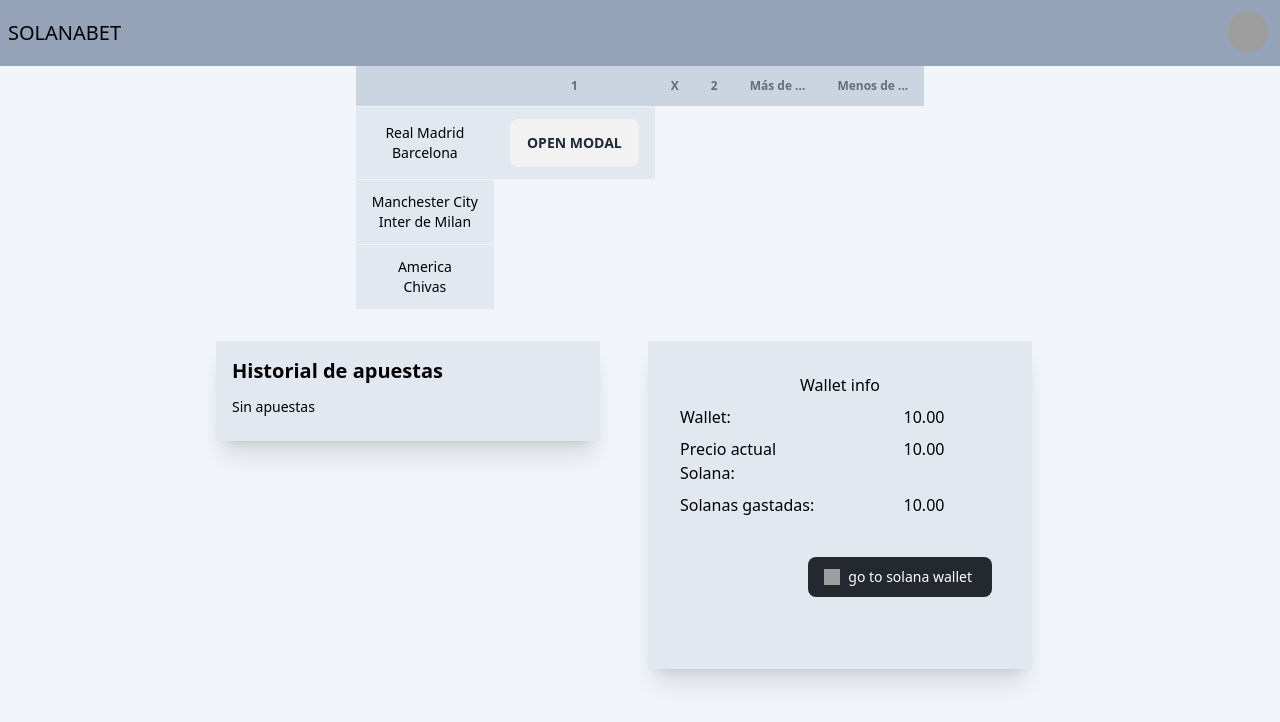
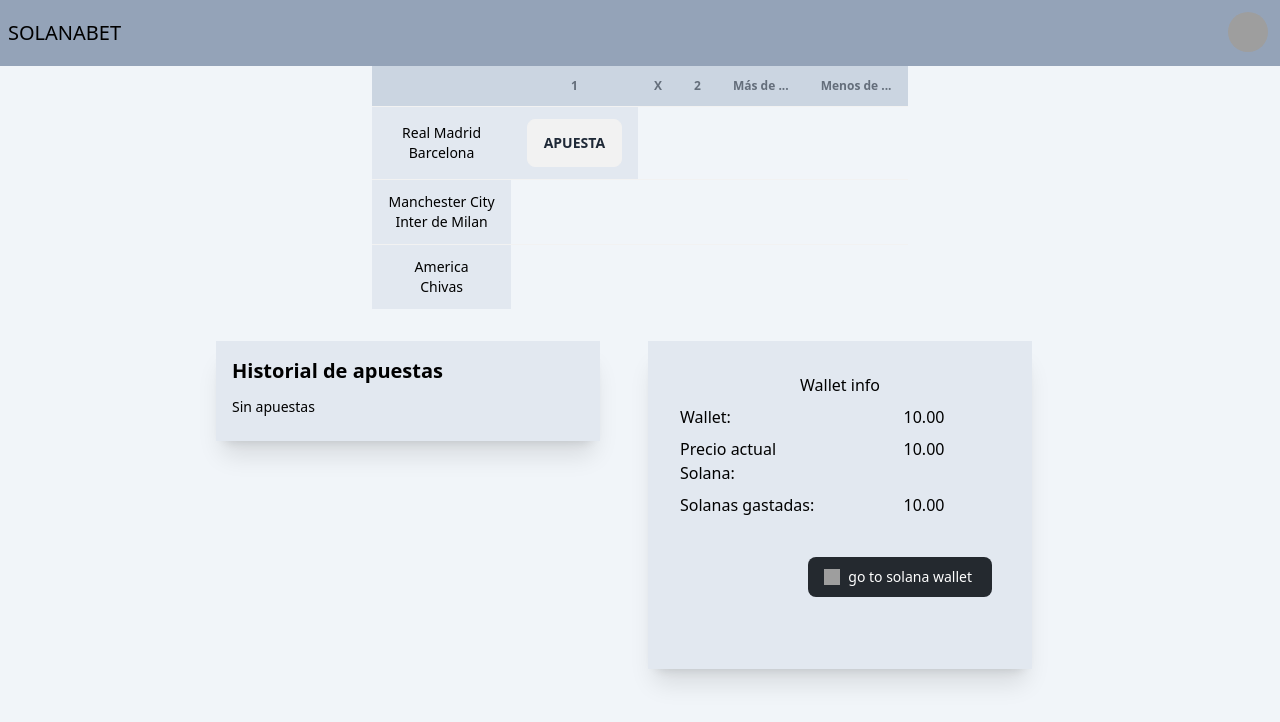
Before and after one commit to JavierP08/Proyecto, a Next.js app: page / in a window 1280 px wide. Shown: the top 722 px of the page. Built offline with nearby package versions, Linux system fonts and the light colour scheme; grey boxes are pictures that could not be loaded.

Commit message:
pop up actualizado

```diff
--- a/components/Popup.jsx
+++ b/components/Popup.jsx
@@ -161,7 +161,7 @@
 
   return (
     <div>
-        <button className="btn" onClick={()=>window.my_modal_3.showModal()}>open modal</button>
+        <button className="btn" onClick={()=>window.my_modal_3.showModal()}>Apuesta</button>
         <dialog id="my_modal_3" className="modal">
             <form method="dialog" className="modal-box">
                 <button htmlFor="my-modal-3" className="btn btn-sm btn-circle btn-ghost absolute right-2 top-2"> ✕ </button>
```
